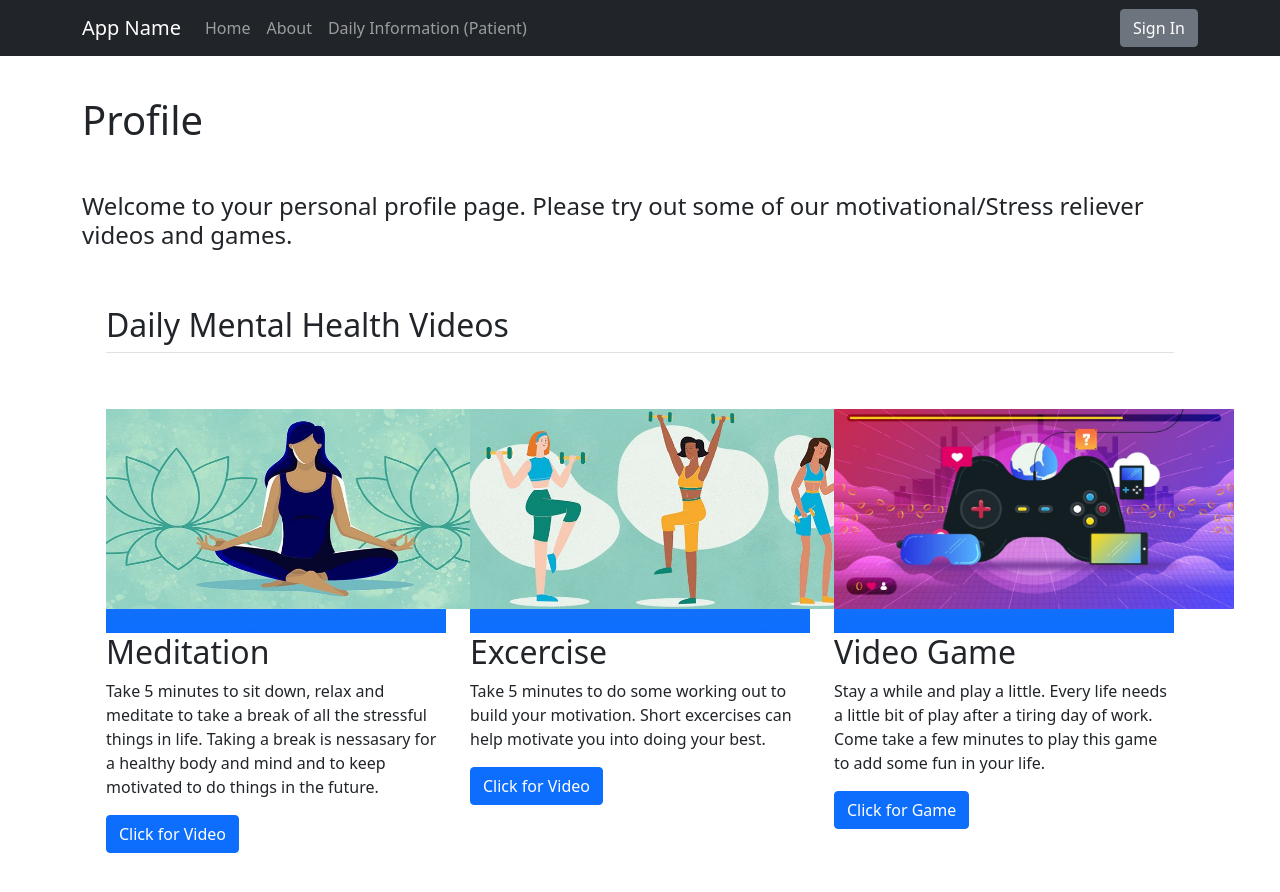
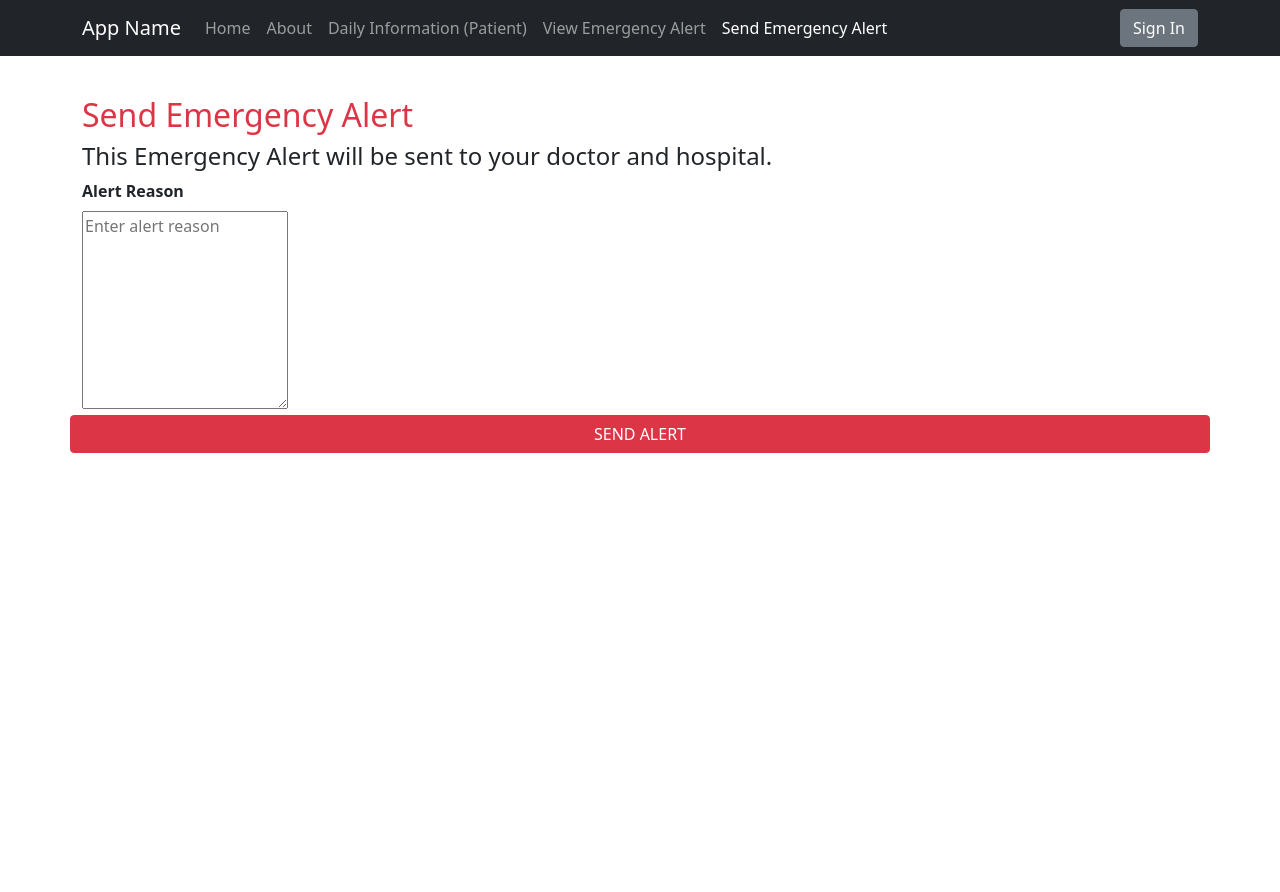
Before and after one commit to comp308-w2022-g4/Group4COMP308Project, a React (Create React App) app in the folder client/: page /sendEmergencyAlert in a window 1280 px wide. Shown: the top 892 px of the page. After the commit the page ends 800 px from the top, so only its background shows below. Built offline with nearby package versions, Linux system fonts and the light colour scheme; no server answers.

Commit message:
Added Emergency Alert Pages

```diff
--- a/client/src/App.js
+++ b/client/src/App.js
@@ -5,6 +5,9 @@ import Profile from "./pages/Profile";
 import Register from "./pages/Register";
 import DailyINFOrm from "./pages/DailyINFOrm";
 import SignIn from "./pages/SignIn";
+import PatientAlerts from "./pages/PatientEmergencyAlerts";
+import SendEmergencyAlert from "./pages/sendEmergencyAlert";
+
 
 export default function App() {
   return (
@@ -26,6 +29,12 @@ export default function App() {
           <Route path="/" exact>
             <Home />
           </Route>
+          <Route path="/PatientEmergencyAlerts">
+            <PatientAlerts />
+          </Route>
+          <Route path="/sendEmergencyAlert">
+            <SendEmergencyAlert />
+          </Route>
           <Route>
             <Profile />
           </Route>
--- a/client/src/components/NavBar.js
+++ b/client/src/components/NavBar.js
@@ -52,6 +52,12 @@ export default function NavBar() {
             <Nav.Link as={NavLink} to="/DailyINFOrm">
               Daily Information (Patient)
             </Nav.Link>
+            <Nav.Link as={NavLink} to="/PatientEmergencyAlerts">
+              View Emergency Alert
+            </Nav.Link>
+            <Nav.Link as={NavLink} to="/sendEmergencyAlert">
+              Send Emergency Alert
+            </Nav.Link>
           </Nav>
 
           <div className="d-flex justify-content-end">
--- /dev/null
+++ b/client/src/pages/PatientEmergencyAlerts.js
@@ -0,0 +1,41 @@
+import { gql, useMutation } from "@apollo/client";
+import { useCallback, useState } from "react";
+import { Alert, Button, Col, Form, Row } from "react-bootstrap";
+import { Link, useHistory } from "react-router-dom";
+import { setAuthToken } from "../auth";
+
+export default function PatientEmergencyAlerts(props){
+  return (
+        <div className="card-child" style={{ width: "100%" }}>
+          <div className="row justify-content-center">
+            <h2>
+              Patients <span className="text-danger">Emergency Alerts</span>
+            </h2>
+          </div>
+          {props.emergencyAlerts && props.emergencyAlerts.length !== 0 ? (
+            <div className="row justify-content-center row-padding">
+              <table className="table table-bordered">
+                <thead>
+                  <tr>
+                    <th>Reason</th>
+                    <th>Date Created</th>
+                  </tr>
+                </thead>
+                <tbody>
+                  {props.emergencyAlerts.map((alert, idx) => (
+                    <tr key={idx}>
+                      <td>{alert.reason}</td>
+                      <td>{new Date(Number(alert.date)).toDateString()}</td>
+                    </tr>
+                  ))}
+                </tbody>
+              </table>
+            </div>
+          ) : (
+            <div className="row justify-content-center">
+              <h4>No Alerts Present</h4>
+            </div>
+          )}
+        </div>
+      );
+}
--- /dev/null
+++ b/client/src/pages/sendEmergencyAlert.js
@@ -0,0 +1,48 @@
+import { gql, useMutation } from "@apollo/client";
+import { useCallback, useState } from "react";
+import { Alert, Button, Col, Form, Row } from "react-bootstrap";
+import { Link, useHistory } from "react-router-dom";
+import { setAuthToken } from "../auth";
+
+const SEND_EMERGENCY_ALERT = gql`
+  mutation SendEmergencyAlert($reason: String) {
+    sendEmergencyAlert(reason: $reason)
+  }
+`;
+
+export default function SendEmergencyAlert() {
+
+  return (
+    <div>
+      <div className="card-container">
+        <div className="row justify-content-center">
+          <h2>
+            <span className="text-danger">Send Emergency Alert</span>
+          </h2>
+        </div>
+        <div className="row justify-content-center">
+          <h4>
+            This Emergency Alert will be sent to your doctor and hospital.
+          </h4>
+        </div>
+        <Form className="register-form">
+          <Form.Group controlId="alertReason">
+            <Form.Label style={{ fontWeight: "bold" }}>Alert Reason</Form.Label>
+            <br/>
+            <textarea
+              rows="8"
+              placeholder="Enter alert reason"
+              name="reason"
+              required
+            />
+          </Form.Group>
+          <div className="row justify-content-center">
+            <Button variant="danger" type="submit">
+              SEND ALERT
+            </Button>
+          </div>
+        </Form>
+      </div>
+    </div>
+  );
+};
```
